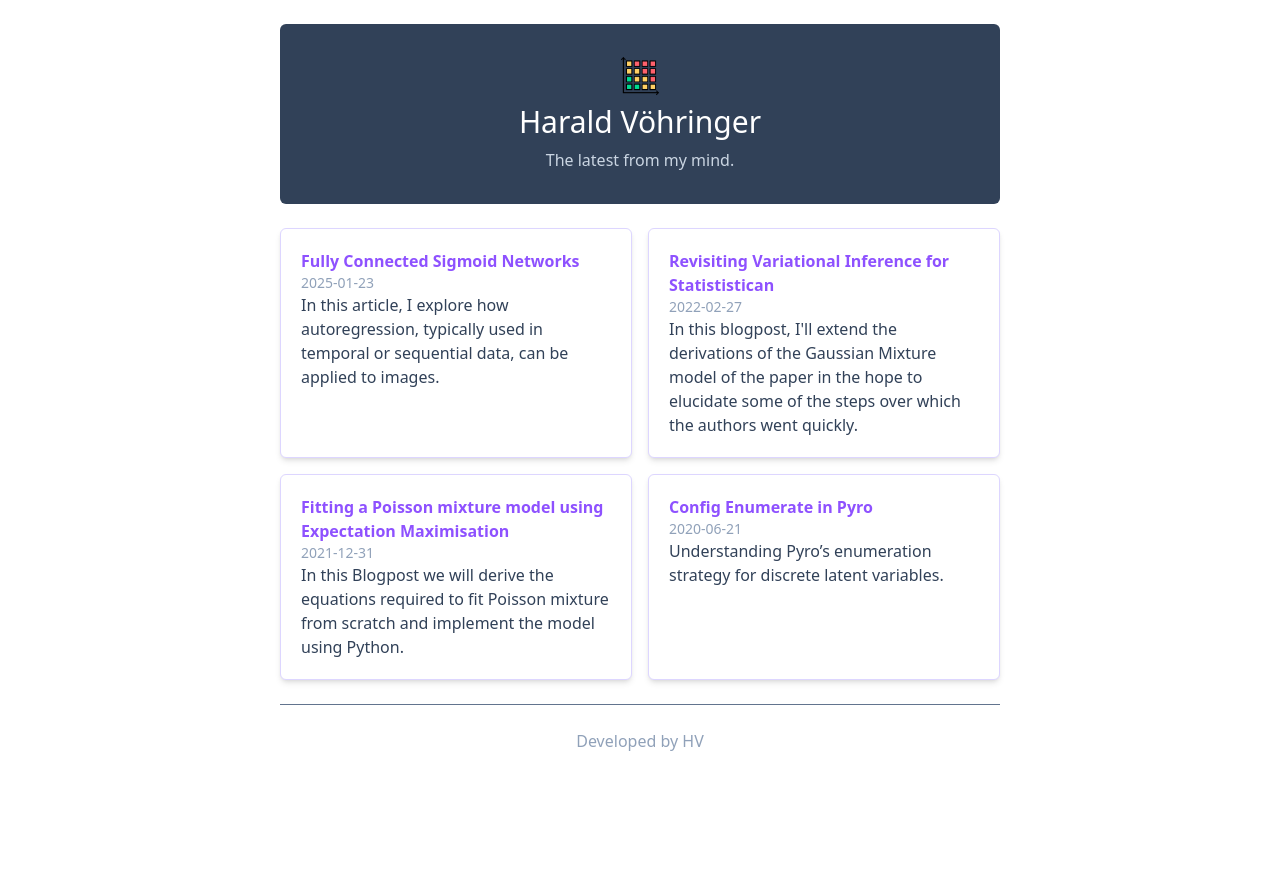
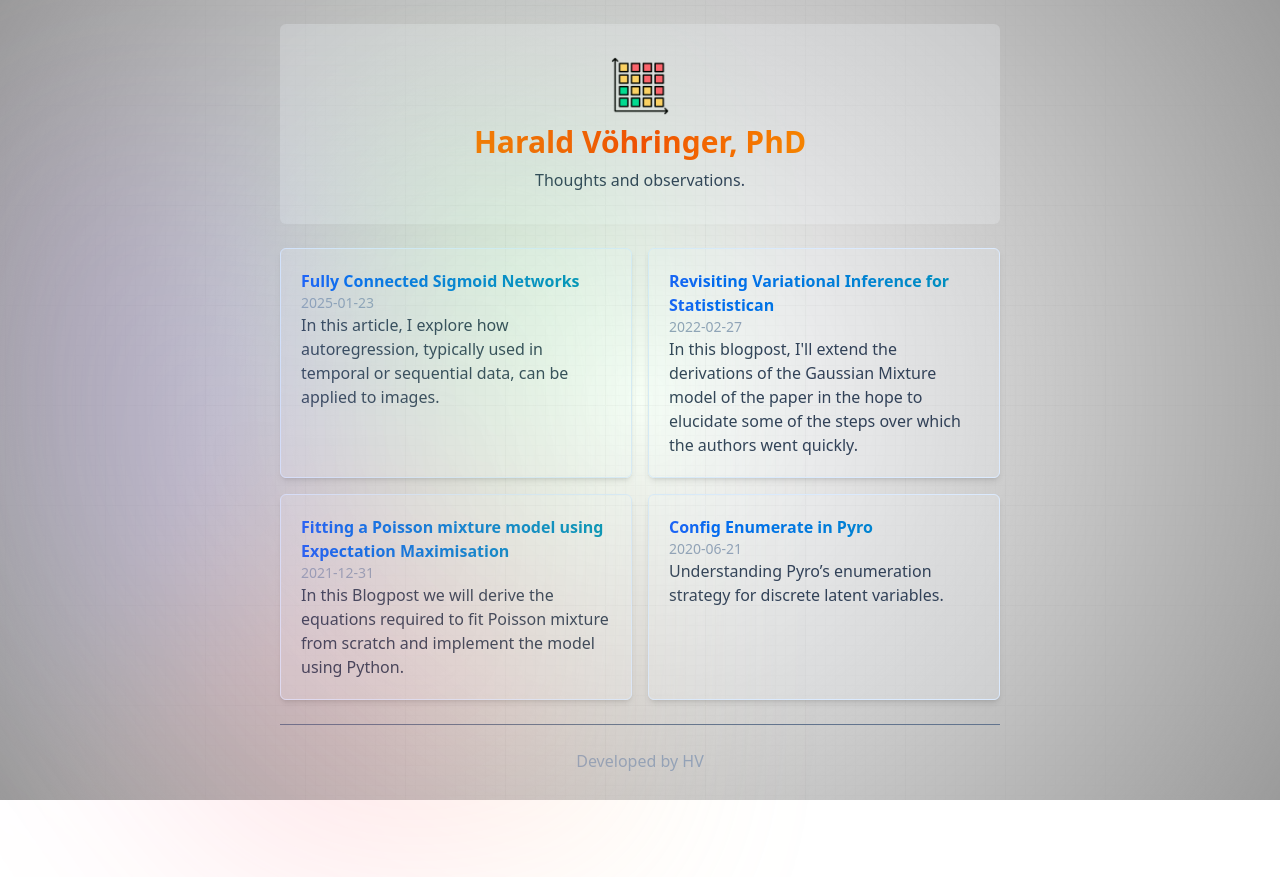
Before and after one commit to sagar87/nextjs-blog, a Next.js app: page / in a window 1280 px wide. Before the commit the page ends 800 px from the top, so only its background shows below. Built offline with nearby package versions, Linux system fonts and the light colour scheme.

Commit message:
new design

```diff
--- a/app/globals.css
+++ b/app/globals.css
@@ -1,2 +1,58 @@
 @import "tailwindcss";
 @plugin "@tailwindcss/typography";
+
+
+body {
+  position: relative;
+  z-index: 0;
+}
+
+body::before {
+  content: "";
+  position: fixed;
+  inset: 0;
+  background: radial-gradient(circle, rgba(2, 0, 36, 0) 0, #fafafa 100%), url("/grid.svg");
+  opacity: 0.4;
+  filter: invert(1);
+  z-index: -1;
+  pointer-events: none;
+}
+
+.gradient {
+  height: fit-content;
+  z-index: 3;
+  width: 100%;
+  max-width: 640px;
+  background-image: radial-gradient(
+      at 27% 37%,
+      hsla(215, 98%, 61%, 1) 0px,
+      transparent 0%
+    ),
+    radial-gradient(at 97% 21%, hsla(125, 98%, 72%, 1) 0px, transparent 50%),
+    radial-gradient(at 52% 99%, hsla(354, 98%, 61%, 1) 0px, transparent 50%),
+    radial-gradient(at 10% 29%, hsla(256, 96%, 67%, 1) 0px, transparent 50%),
+    radial-gradient(at 97% 96%, hsla(38, 60%, 74%, 1) 0px, transparent 50%),
+    radial-gradient(at 33% 50%, hsla(222, 67%, 73%, 1) 0px, transparent 50%),
+    radial-gradient(at 79% 53%, hsla(343, 68%, 79%, 1) 0px, transparent 50%);
+  position: absolute;
+  content: "";
+  width: 100%;
+  height: 100%;
+  filter: blur(100px) saturate(150%);
+  top: 80px;
+  opacity: 0.15;
+}
+
+
+.orange_gradient {
+  @apply bg-gradient-to-r from-amber-500 via-orange-600 to-yellow-500 bg-clip-text text-transparent;
+}
+
+
+.green_gradient {
+  @apply bg-gradient-to-r from-green-400 to-green-500 bg-clip-text text-transparent;
+}
+
+.blue_gradient {
+  @apply bg-gradient-to-r from-blue-600 to-cyan-600 bg-clip-text text-transparent;
+}
--- a/app/header.tsx
+++ b/app/header.tsx
@@ -4,18 +4,18 @@ import Image from "next/image";
 const Header = () => {
   return (
     <header>
-      <div className="text-center bg-slate-700 p-8 my-6 rounded-md">
+      <div className="text-center p-8 my-6 rounded-md border-blue-200 bg-slate-100/25">
         <Image
           src="/logo.png"
-          width={40}
-          height={40}
+          width={60}
+          height={60}
           alt="Logo"
           className="mx-auto"
         />
-        <h1 className="text-3xl text-white py-2">
-          <Link href="/">Harald Vöhringer</Link>
+        <h1 className="text-3xl font-bold orange_gradient py-2">
+          <Link href="/">Harald Vöhringer, PhD</Link>
         </h1>
-        <p className="text-slate-300">The latest from my mind.</p>
+        <p className="text-slate-700">Thoughts and observations.</p>
       </div>
     </header>
   );
--- a/app/layout.tsx
+++ b/app/layout.tsx
@@ -12,6 +12,9 @@ export default function RootLayout({
     <html lang="en">
       <Head />
       <body>
+        <div className="main">
+          <div className="gradient"></div>
+        </div>
         <div className="mx-auto max-w-3xl px-6">
           <Header />
           {children}
--- a/app/posts/[slug]/page.tsx
+++ b/app/posts/[slug]/page.tsx
@@ -28,8 +28,10 @@ const PostPage = async (props: any) => {
   const { slug } = await props.params;
   const post = getPageContent(slug);
   return (
-    <div className="w-full">
-      <h2 className="text-2xl text-bold text-violet-400">{post.data.title}</h2>
+    <div className="w-full border border-blue-100  bg-slate-100/25 rounded-md p-5">
+      <h2 className="text-2xl font-bold text-center blue_gradient my-2">
+        {post.data.title}
+      </h2>
       <article className="prose prose-base max-w-none">
         <Markdown
           remarkPlugins={[remarkMath, remarkGfm]}
--- a/components/PostPreview.tsx
+++ b/components/PostPreview.tsx
@@ -5,11 +5,11 @@ import { PostMetaData } from "./PostMetaData";
 const PostPreview = (props: PostMetaData) => {
   return (
     <div
-      className="border border-violet-200 p-5 rounded-md shadow-md bg-white"
+      className="border border-blue-100 p-5 rounded-md shadow-md bg-slate-100/25 "
       key={props.slug}
     >
       <Link href={`posts/${props.slug}`}>
-        <h2 className="font-bold text-violet-500 hover:underline">
+        <h2 className="font-bold blue_gradient hover:underline">
           {props.title}
         </h2>
       </Link>
```
Also changed, not shown: 1 other file (tests, documents, lock files or other folders).
